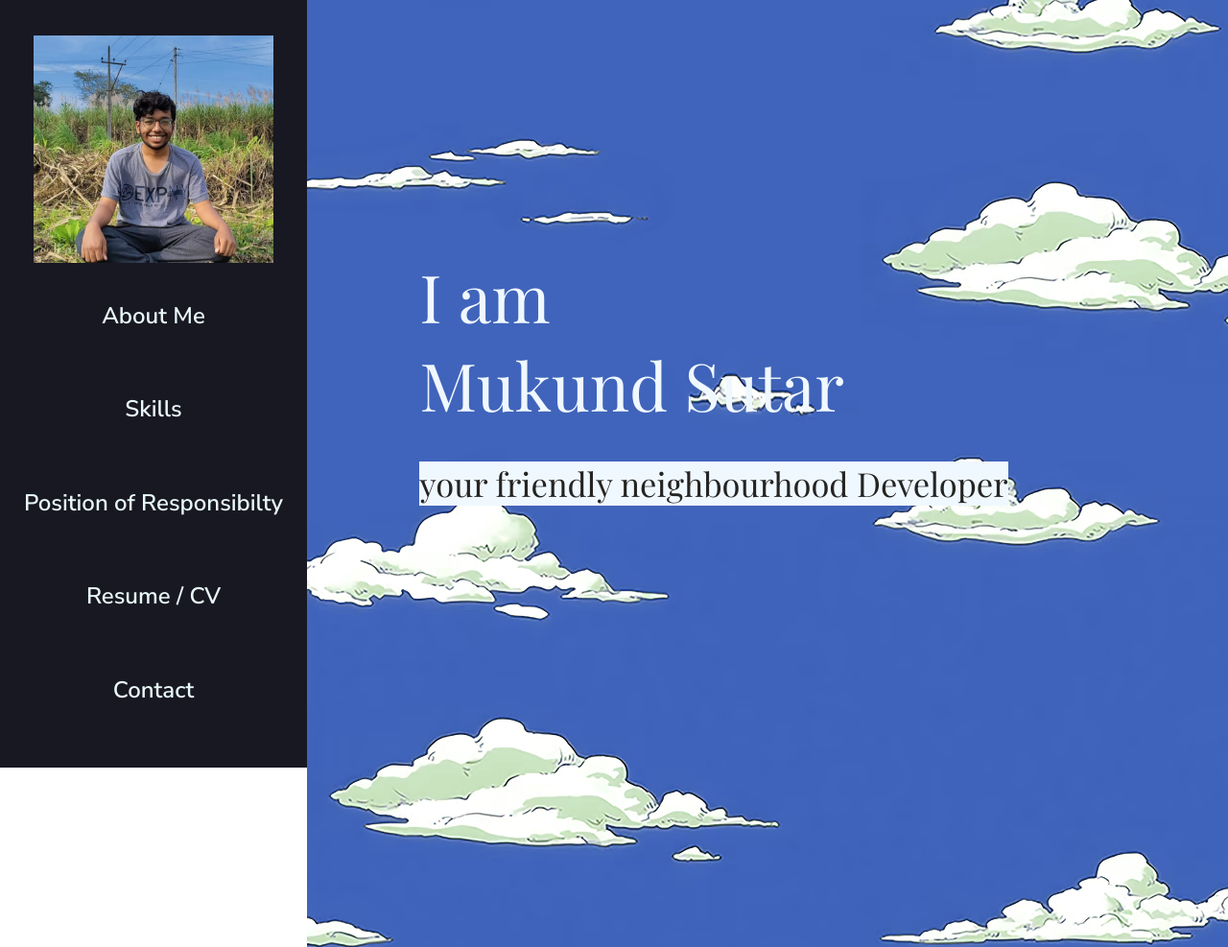
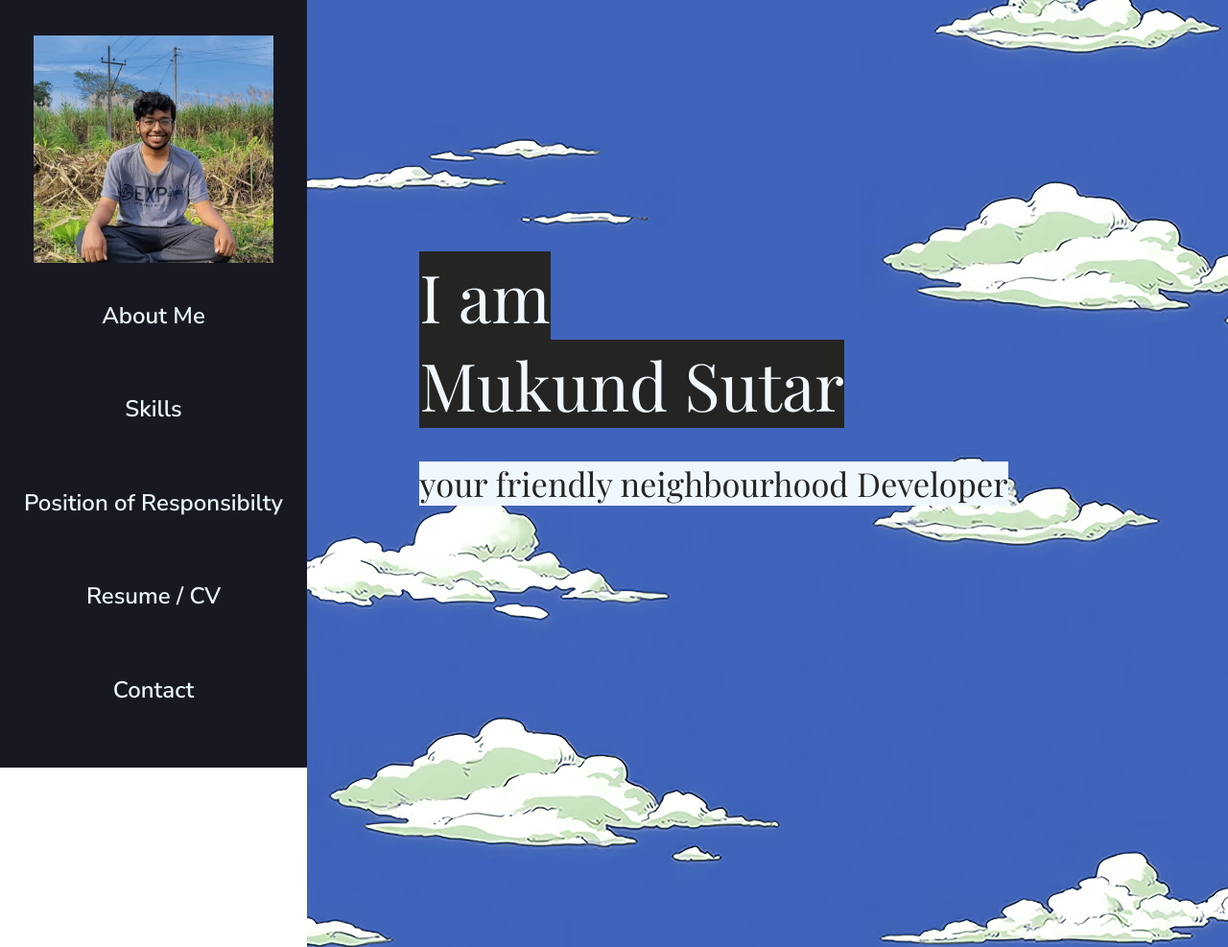
Before and after one commit to mukundsutar/mukund, a plain HTML site: page index.html in a window 1280 px wide. Shown: the top 987 px of the page at 96% size. Drawn offline with nearby package versions, Linux system fonts and the light colour scheme; a web font is replaced by a local one.

Commit message:
BAck to before Title

```diff
--- a/CSS/style.css
+++ b/CSS/style.css
@@ -98,7 +98,7 @@ a {
 }
 
 #title span {
-    /* background-color: #242423; */
+    background-color: #242423;
 }
 
 #title p span {
```
